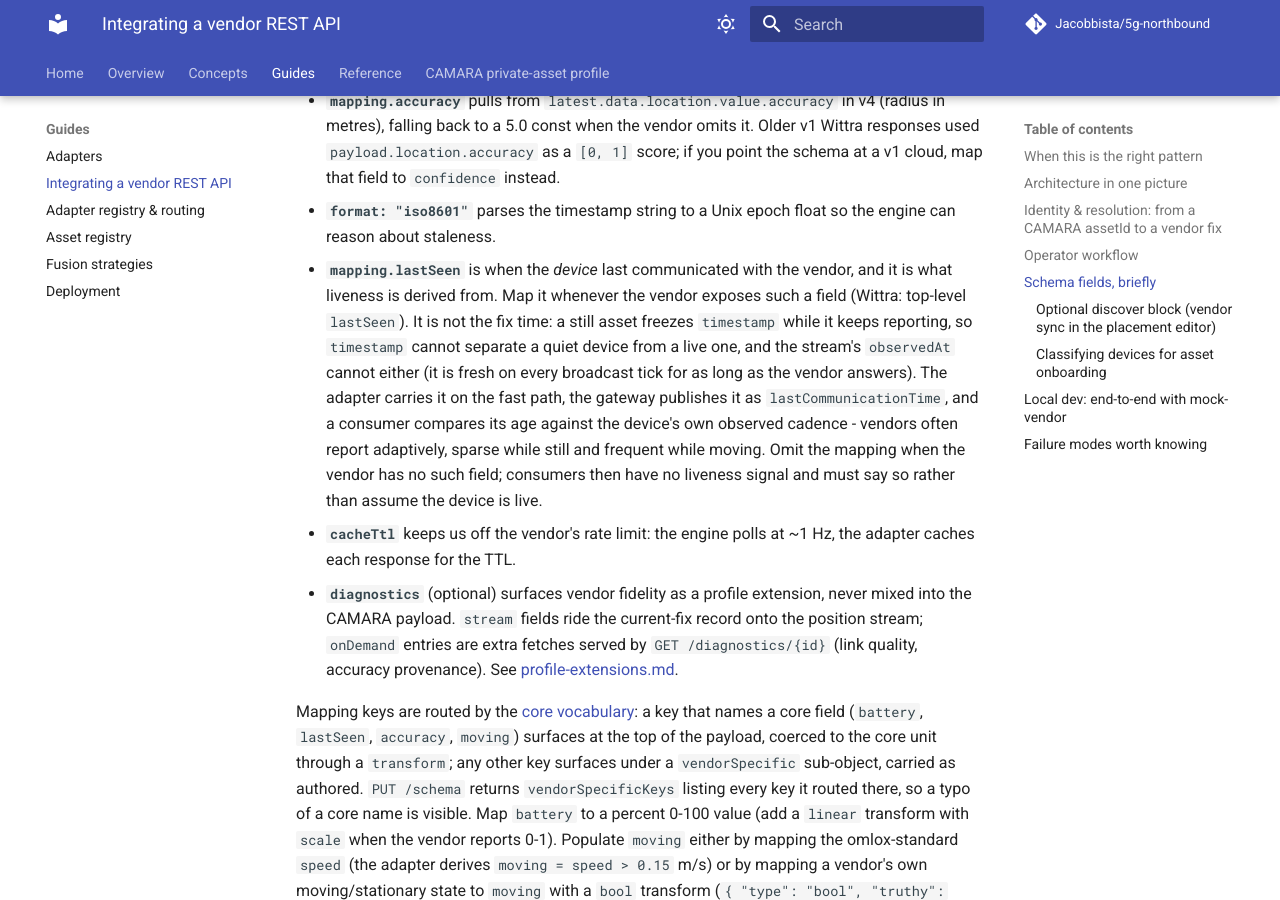
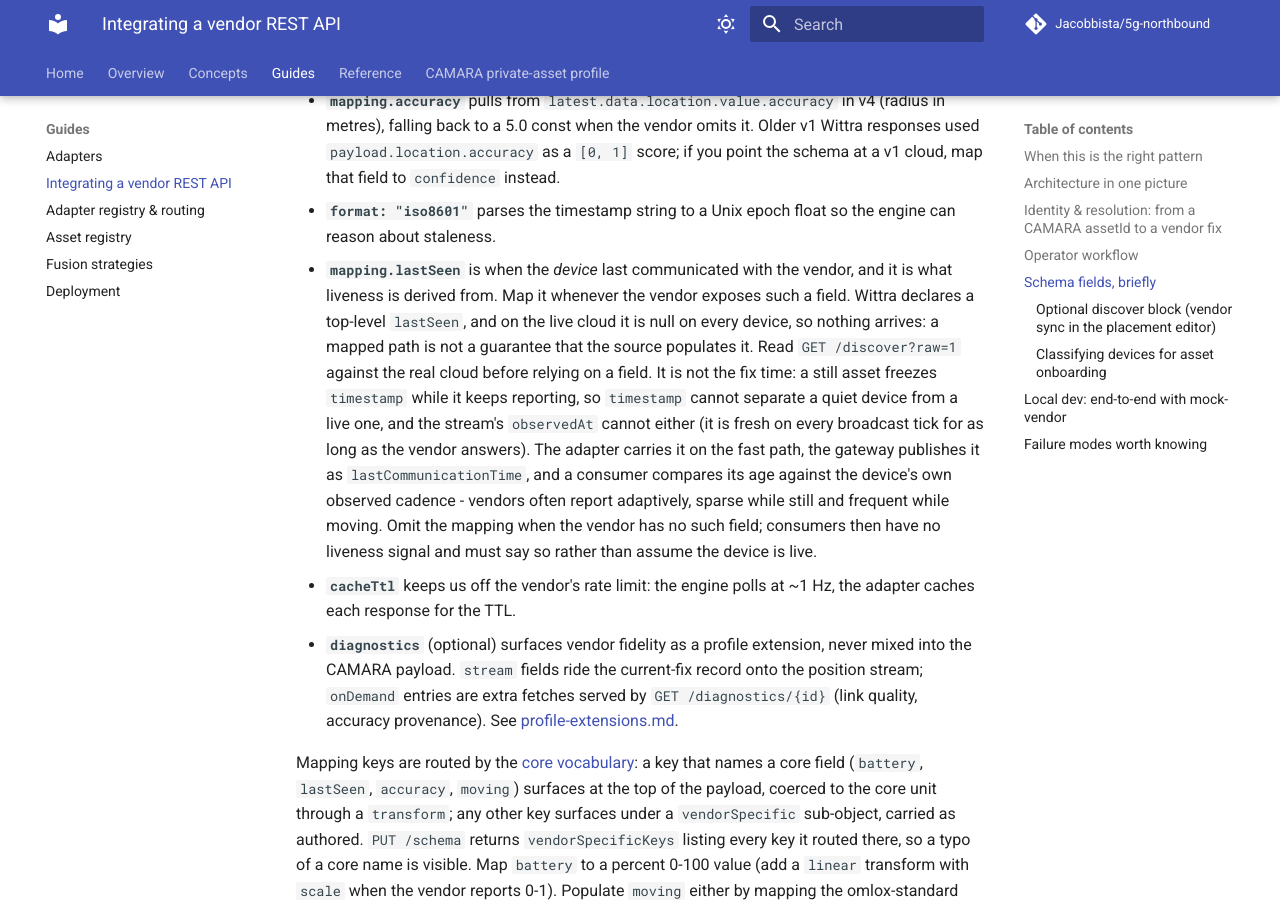
Before and after one commit to Jacobbista/5g-northbound, an MkDocs documentation site: the page built from docs/integrating-a-vendor-rest-api.md, in a window 1280 px wide and 900 px high, scrolled down 6219 px. Built offline with MkDocs 1.6.1 and Material for MkDocs 9.7.7, drawn with Linux system fonts in a browser that asks for light colours; comment, search, counter and statistics services are not loaded.

Commit message:
feat(contracts): declare type on every env entry, and mark the schema entry
An absent type meant string, which a consumer reads as null. Every entry now
says it. SCHEMA_FILE declares role: schema, so a caller finds the entry that
carries the vendor document without matching its name.

The Wittra example mapped diagnostics.lastSeen to the same path as
mapping.timestamp, publishing the fix time as a last-communication signal. On
the live cloud the vendor's own lastSeen is null on every device, so the source
exposes no liveness at all.

```diff
--- a/docs/integrating-a-vendor-rest-api.md
+++ b/docs/integrating-a-vendor-rest-api.md
@@ -186,7 +186,7 @@
 - **Credentials never live in the schema.** Only `{ "env": "VAR_NAME" }` references. The schema can be committed to a public repo or pasted into a UI without leaking anything.
 - **`mapping.accuracy`** pulls from `latest.data.location.value.accuracy` in v4 (radius in metres), falling back to a 5.0 const when the vendor omits it. Older v1 Wittra responses used `payload.location.accuracy` as a `[0, 1]` score; if you point the schema at a v1 cloud, map that field to `confidence` instead.
 - **`format: "iso8601"`** parses the timestamp string to a Unix epoch float so the engine can reason about staleness.
-- **`mapping.lastSeen`** is when the *device* last communicated with the vendor, and it is what liveness is derived from. Map it whenever the vendor exposes such a field (Wittra: top-level `lastSeen`). It is not the fix time: a still asset freezes `timestamp` while it keeps reporting, so `timestamp` cannot separate a quiet device from a live one, and the stream's `observedAt` cannot either (it is fresh on every broadcast tick for as long as the vendor answers). The adapter carries it on the fast path, the gateway publishes it as `lastCommunicationTime`, and a consumer compares its age against the device's own observed cadence - vendors often report adaptively, sparse while still and frequent while moving. Omit the mapping when the vendor has no such field; consumers then have no liveness signal and must say so rather than assume the device is live.
+- **`mapping.lastSeen`** is when the *device* last communicated with the vendor, and it is what liveness is derived from. Map it whenever the vendor exposes such a field. Wittra declares a top-level `lastSeen`, and on the live cloud it is null on every device, so nothing arrives: a mapped path is not a guarantee that the source populates it. Read `GET /discover?raw=1` against the real cloud before relying on a field. It is not the fix time: a still asset freezes `timestamp` while it keeps reporting, so `timestamp` cannot separate a quiet device from a live one, and the stream's `observedAt` cannot either (it is fresh on every broadcast tick for as long as the vendor answers). The adapter carries it on the fast path, the gateway publishes it as `lastCommunicationTime`, and a consumer compares its age against the device's own observed cadence - vendors often report adaptively, sparse while still and frequent while moving. Omit the mapping when the vendor has no such field; consumers then have no liveness signal and must say so rather than assume the device is live.
 - **`cacheTtl`** keeps us off the vendor's rate limit: the engine polls at ~1 Hz, the adapter caches each response for the TTL.
 - **`diagnostics`** (optional) surfaces vendor fidelity as a profile extension, never mixed into the CAMARA payload. `stream` fields ride the current-fix record onto the position stream; `onDemand` entries are extra fetches served by `GET /diagnostics/{id}` (link quality, accuracy provenance). See [profile-extensions.md](profile-extensions.md).
 
```
Also changed, not shown: 7 other files.
